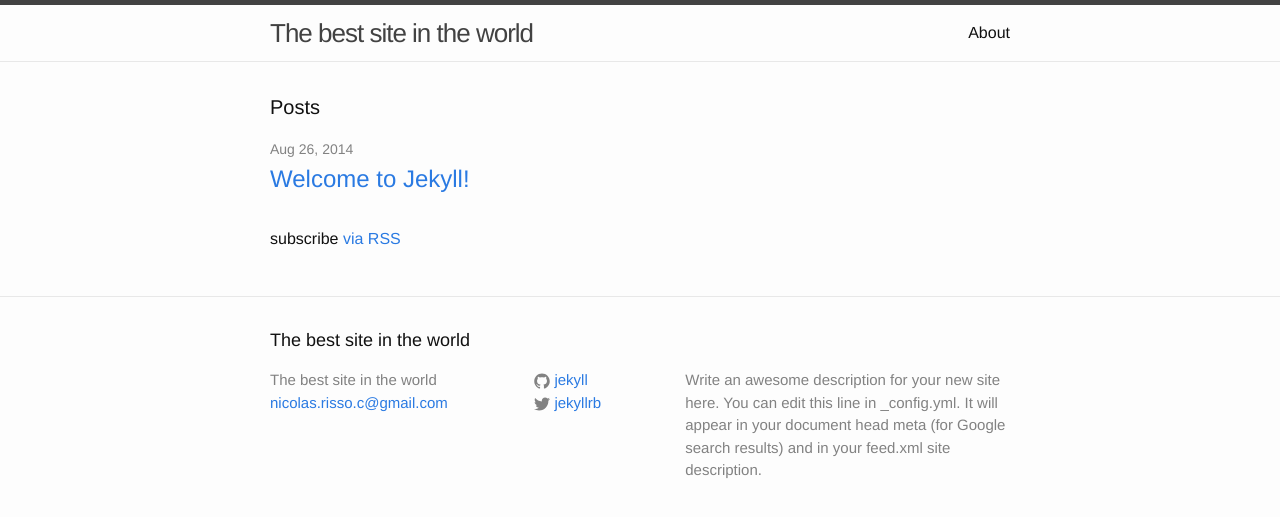
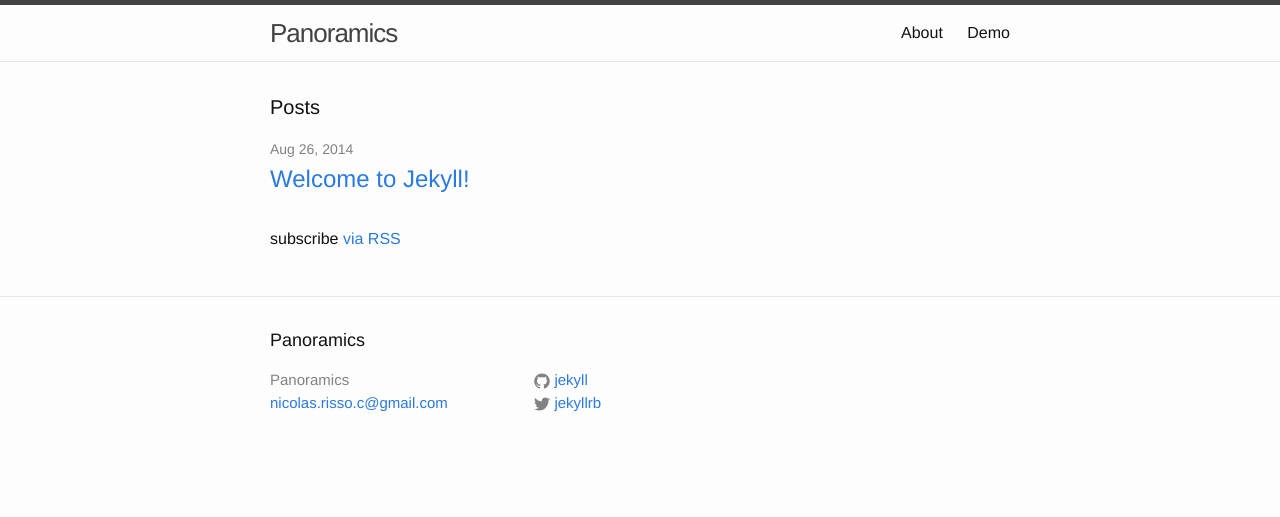
Before and after one commit to narisso/narisso.github.io, a Jekyll site: the page built from index.html, in a window 1280 px wide. Shown: the top 517 px of the page. Built offline with Jekyll 4.4.1, drawn with Linux system fonts in a browser that asks for light colours.

Commit message:
added panoramics

```diff
--- a/_config.yml
+++ b/_config.yml
@@ -1,10 +1,7 @@
 # Site settings
-title: The best site in the world
+title: Panoramics
 email: nicolas.risso.c@gmail.com
-description: > # this means to ignore newlines until "baseurl:"
-  Write an awesome description for your new site here. You can edit this
-  line in _config.yml. It will appear in your document head meta (for
-  Google search results) and in your feed.xml site description.
+description:
 baseurl: "" # the subpath of your site, e.g. /blog/
 url: "http://yourdomain.com" # the base hostname & protocol for your site
 twitter_username: jekyllrb
--- a/_sass/_base.scss
+++ b/_sass/_base.scss
@@ -169,6 +169,15 @@ pre {
     }
 }
 
+/**
+ * Photo Wrapper
+ */
+.photo-wrapper {
+    text-align: center;
+    margin: auto;
+    @extend %clearfix;
+}
+
 
 
 /**
```
Also changed, not shown: _layouts/photo.html (added, +14 -0 lines), _layouts/photo_layout.html (added, +20 -0 lines), photo.md (added, +7 -0 lines).
